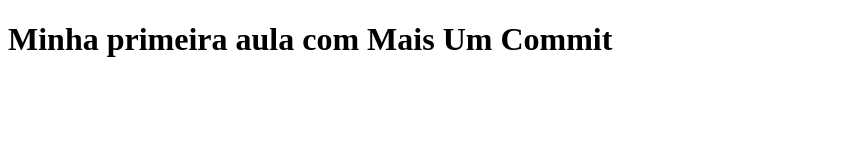
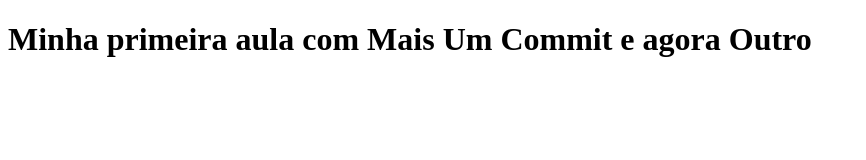
Before and after one commit to pedrovicino/aula-1, a plain HTML site: page index.html in a window 1280 px wide. Shown: the whole page, without its empty margins (0-866 px from the left). Drawn offline with Linux system fonts and the light colour scheme.

Commit message:
Adicionei mais partes de texto novamente para teste

```diff
--- a/index.html
+++ b/index.html
@@ -8,7 +8,7 @@
 </head>
 
 <body>
-    <h1>Minha primeira aula com Mais Um Commit</h1>
+    <h1>Minha primeira aula com Mais Um Commit e agora Outro</h1>
 </body>
 
 </html>
```
